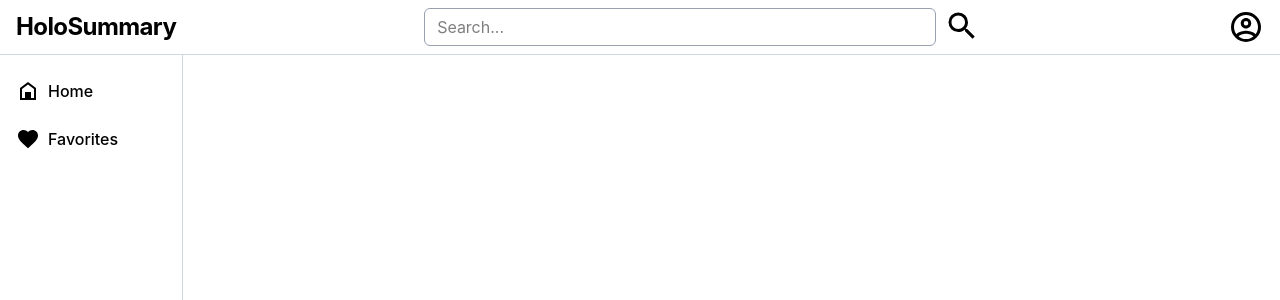
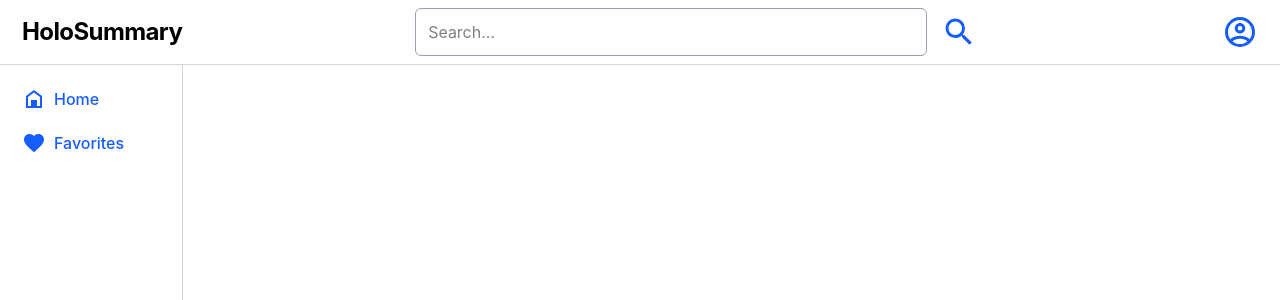
Before and after one commit to homulily85/HoloSummaryFrontend, a React (Vite) app: page / in a window 1280 px wide. Shown: the top 300 px of the page. Built offline with nearby package versions, Linux system fonts and the light colour scheme.

Commit message:
feat: enhance Sidebar and Topbar components with button styles and utility functions

```diff
--- a/package.json
+++ b/package.json
@@ -13,8 +13,10 @@
     "@mdi/js": "^7.4.47",
     "@mdi/react": "^1.6.1",
     "@tailwindcss/vite": "^4.3.0",
+    "clsx": "^2.1.1",
     "react": "^19.2.6",
     "react-dom": "^19.2.6",
+    "tailwind-merge": "^3.6.0",
     "tailwindcss": "^4.3.0"
   },
   "devDependencies": {
--- a/src/components/Sidebar.tsx
+++ b/src/components/Sidebar.tsx
@@ -1,24 +1,24 @@
 import { Icon } from "@mdi/react";
 import { mdiHomeVariantOutline } from "@mdi/js";
 import { mdiHeart } from "@mdi/js";
+import { buttonStylesBase } from "./styles/styles";
+import { cn } from "../utils/utils";
 
 function Sidebar() {
     return (
         <div className='p-4 border-r border-gray-300'>
-            <ul className='flex flex-col gap-2 font-medium'>
-                <li className='hover:bg-gray-200 cursor-pointer rounded py-2 flex items-center gap-2 active:bg-gray-300'>
-                    <Icon
-                        path={mdiHomeVariantOutline}
-                        size={1}
-                    />
-                    <p>Home</p>
+            <ul className='flex flex-col gap-2 sm:text-base font-medium'>
+                <li>
+                    <button type='button' className={cn(buttonStylesBase, "w-full")}>
+                        <Icon path={mdiHomeVariantOutline} size={1} />
+                        <p>Home</p>
+                    </button>
                 </li>
-                <li className='hover:bg-gray-200 cursor-pointer rounded py-2 flex items-center gap-2 active:bg-gray-300'>
-                    <Icon
-                        path={mdiHeart}
-                        size={1}
-                    />
-                    <p>Favorites</p>
+                <li>
+                    <button type='button' className={cn(buttonStylesBase, "w-full")}>
+                        <Icon path={mdiHeart} size={1} />
+                        <p>Favorites</p>
+                    </button>
                 </li>
             </ul>
         </div>
--- a/src/components/Topbar.tsx
+++ b/src/components/Topbar.tsx
@@ -1,6 +1,13 @@
 import { useState } from "react";
 import { Icon } from "@mdi/react";
-import { mdiMagnify, mdiAccountCircleOutline, mdiClose } from "@mdi/js";
+import {
+    mdiMagnify,
+    mdiAccountCircleOutline,
+    mdiClose,
+    mdiMenu,
+} from "@mdi/js";
+import { buttonStylesBase } from "./styles/styles";
+import { cn } from "../utils/utils";
 
 function Topbar() {
     const [isMobileSearchActive, setIsMobileSearchActive] = useState(false);
@@ -9,10 +16,16 @@ function Topbar() {
         <div className='flex px-4 py-2 gap-4 items-center border-b border-gray-300'>
             {/* Hidden on mobile when searching, always flex on 'sm' screens and up */}
             <div
+                className={`flex items-center gap-2 ${isMobileSearchActive ? "hidden sm:flex" : "flex"}`}>
+                <button type='button' className={cn(buttonStylesBase, "sm:hidden")}>
+                    <Icon path={mdiMenu} size={1} />
+                </button>
+                <div
                     className={`items-center gap-2 ${isMobileSearchActive ? "hidden sm:flex" : "flex"}`}>
-                <p className='text-md sm:text-xl md:text-2xl font-bold whitespace-nowrap tracking-tight'>
+                    <p className='text-md sm:text-xl sm:pl-1.5 md:text-2xl font-bold whitespace-nowrap tracking-tight'>
                         HoloSummary
                     </p>
+                </div>
             </div>
 
             <div className='flex-1 flex justify-end sm:justify-center gap-2'>
@@ -28,7 +41,7 @@ function Topbar() {
                 {/* Toggles the state when clicked */}
                 <button
                     type='button'
-                    className='hover:bg-gray-200 rounded-md cursor-pointer active:bg-gray-300 shrink-0 sm:hidden focus:outline-none flex items-center justify-center p-1'
+                    className={cn(buttonStylesBase, "sm:hidden")}
                     onClick={() =>
                         setIsMobileSearchActive(!isMobileSearchActive)
                     }
@@ -40,20 +53,25 @@ function Topbar() {
                 </button>
 
                 {/* Desktop static magnify icon (doesn't toggle state) */}
-                <Icon
-                    className='hover:bg-gray-200 rounded-md cursor-pointer active:bg-gray-300 shrink-0 hidden sm:block'
-                    path={mdiMagnify}
-                    size={1.5}
-                />
+                <button
+                    type='button'
+                    className={cn(buttonStylesBase, "hidden sm:block")}>
+                    <Icon path={mdiMagnify} size={1.5} />
+                </button>
             </div>
 
             {/* Hidden on mobile when searching to give the input field maximum space */}
+            <button
+                type='button'
+                className={cn(
+                    buttonStylesBase,
+                    isMobileSearchActive ? "hidden sm:block" : "block",
+                )}>
                 <Icon
-                className={`hover:bg-gray-200 rounded-md cursor-pointer active:bg-gray-300 shrink-0
-                ${isMobileSearchActive ? "hidden sm:block" : "block"}`}
                     path={mdiAccountCircleOutline}
                     size={1.5}
                 />
+            </button>
         </div>
     );
 }
--- /dev/null
+++ b/src/components/styles/styles.ts
@@ -0,0 +1,2 @@
+export const buttonStylesBase =
+    "hover:bg-gray-200 rounded-md cursor-pointer active:bg-gray-300 shrink-0 focus:outline-none flex items-center gap-2 p-1.5 text-blue-600";
--- /dev/null
+++ b/src/utils/utils.ts
@@ -0,0 +1,6 @@
+import clsx from "clsx";
+import { twMerge } from "tailwind-merge";
+
+export function cn(...inputs: string[]) {
+  return twMerge(clsx(inputs));
+}
```
Also changed, not shown: 2 other files (tests, documents, lock files or other folders). Lines whose indentation alone changed are shown as unchanged.
